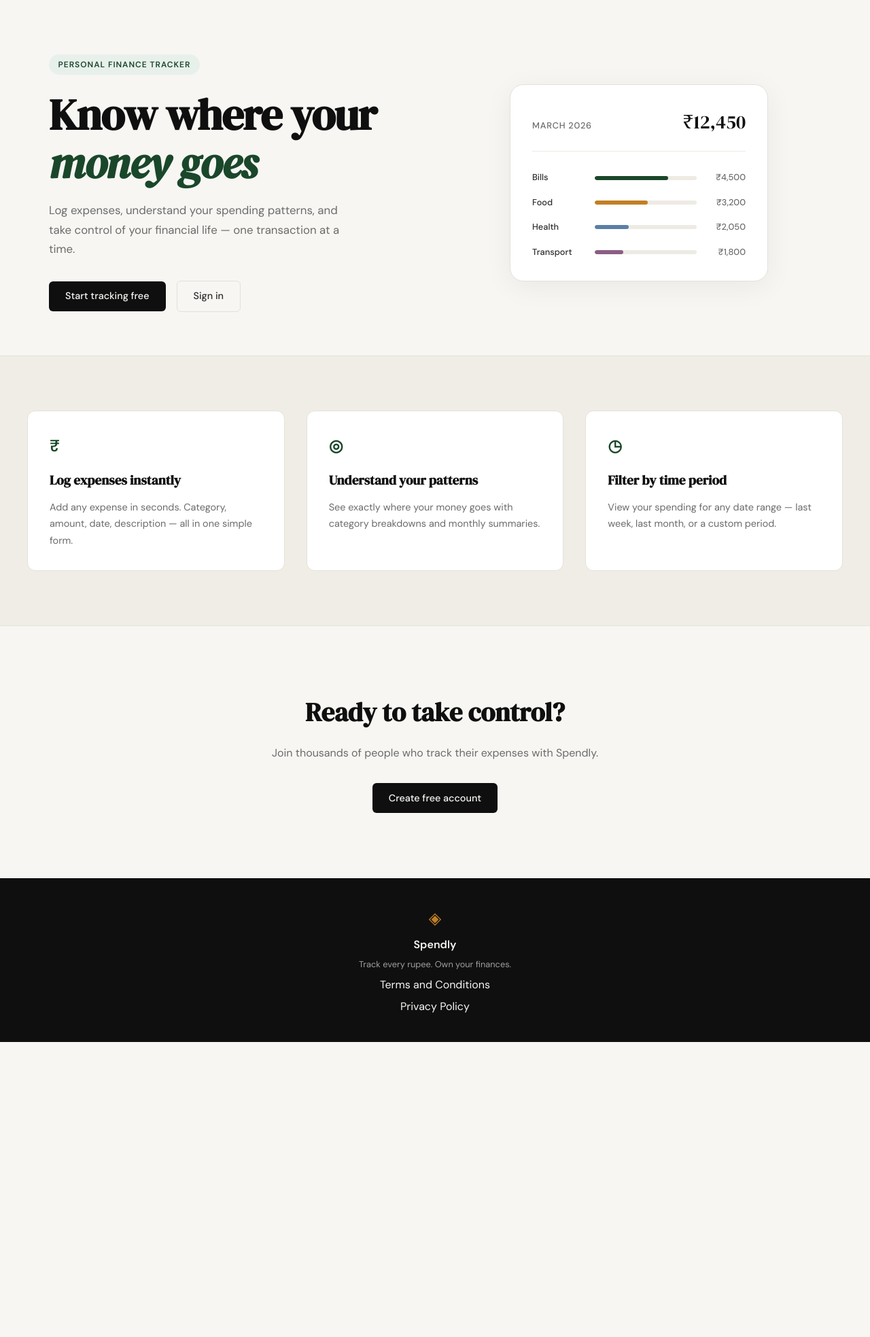
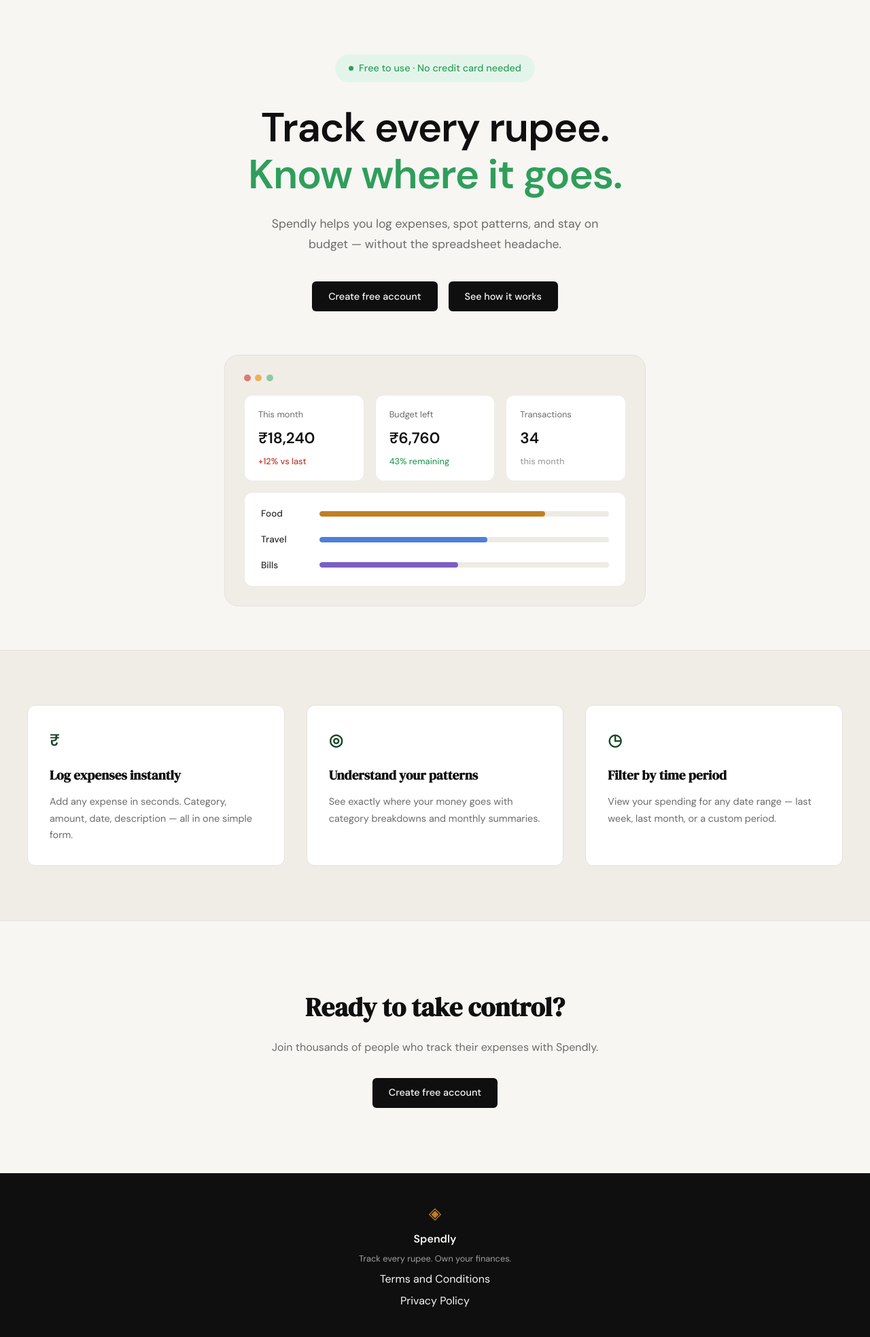
Before and after one commit to DevanshNayyar/spendly, a Flask app: page / in a window 1280 px wide. Shown: the part 61-2028 px from the top of the page at 68% size. Before the commit the page ends 1594 px from the top, so only its background shows below. Run offline with Flask 3, Linux system fonts and the light colour scheme.

Commit message:
landing: redesign hero section to match mockup

```diff
--- a/static/css/style.css
+++ b/static/css/style.css
@@ -28,6 +28,9 @@
     --radius-sm: 6px;
     --radius-md: 12px;
     --radius-lg: 20px;
+
+    --hero-green: #2f9e5b;
+    --hero-green-light: #e3f5ea;
 }
 
 /* ------------------------------------------------------------------ */
@@ -125,136 +128,176 @@
 
 .hero {
     padding: 5rem 2rem 4rem;
-    display: grid;
-    grid-template-columns: 1fr 1fr;
-    gap: 4rem;
+    display: flex;
+    flex-direction: column;
     align-items: center;
+    text-align: center;
     max-width: var(--max-width);
     margin: 0 auto;
 }
 
+.hero-inner {
+    display: flex;
+    flex-direction: column;
+    align-items: center;
+    max-width: 640px;
+}
+
 .hero-badge {
-    display: inline-block;
-    background: var(--accent-light);
-    color: var(--accent);
-    font-size: 0.75rem;
-    font-weight: 600;
-    letter-spacing: 0.08em;
-    text-transform: uppercase;
-    padding: 0.35rem 0.85rem;
+    display: inline-flex;
+    align-items: center;
+    gap: 0.5rem;
+    background: var(--hero-green-light);
+    color: var(--hero-green);
+    font-size: 0.9rem;
+    font-weight: 500;
+    padding: 0.55rem 1.25rem;
     border-radius: 999px;
+    margin-bottom: 2rem;
+}
+
+.hero-badge-dot {
+    width: 7px;
+    height: 7px;
+    border-radius: 50%;
+    background: var(--hero-green);
+}
+
+.hero-title {
+    font-family: var(--font-body);
+    font-weight: 700;
+    font-size: clamp(2.5rem, 5vw, 3.75rem);
+    line-height: 1.15;
+    letter-spacing: -0.02em;
+    color: var(--ink);
     margin-bottom: 1.5rem;
 }
 
-.hero-title {
-    font-family: var(--font-display);
-    font-size: clamp(2.5rem, 5vw, 4rem);
-    line-height: 1.1;
-    letter-spacing: -0.02em;
-    color: var(--ink);
-    margin-bottom: 1.25rem;
-}
-
-.hero-title em {
-    font-style: italic;
-    color: var(--accent);
+.hero-title-accent {
+    color: var(--hero-green);
 }
 
 .hero-subtitle {
-    font-size: 1.05rem;
+    font-size: 1.1rem;
     color: var(--ink-muted);
     line-height: 1.7;
-    max-width: 460px;
-    margin-bottom: 2rem;
+    max-width: 520px;
+    margin-bottom: 2.5rem;
 }
 
 .hero-actions {
     display: flex;
     gap: 1rem;
     align-items: center;
+    justify-content: center;
+    margin-bottom: 4rem;
 }
 
 /* ------------------------------------------------------------------ */
-/* Mock card (hero visual)                                             */
+/* Dashboard card (hero visual)                                        */
 /* ------------------------------------------------------------------ */
 
 .hero-visual {
     display: flex;
     justify-content: center;
+    width: 100%;
 }
 
-.mock-card {
-    background: var(--paper-card);
+.dashboard-panel {
+    background: var(--paper-warm);
     border: 1px solid var(--border);
     border-radius: var(--radius-lg);
-    padding: 2rem;
+    padding: 1.75rem;
     width: 100%;
-    max-width: 380px;
-    box-shadow: 0 8px 40px rgba(0,0,0,0.06);
+    max-width: 620px;
 }
 
-.mock-card-header {
+.dashboard-dots {
     display: flex;
-    justify-content: space-between;
-    align-items: baseline;
-    margin-bottom: 1.75rem;
-    padding-bottom: 1.25rem;
-    border-bottom: 1px solid var(--border-soft);
+    gap: 0.4rem;
+    margin-bottom: 1.25rem;
 }
 
-.mock-label {
-    font-size: 0.8rem;
-    font-weight: 500;
-    color: var(--ink-muted);
-    text-transform: uppercase;
-    letter-spacing: 0.06em;
+.dot { width: 10px; height: 10px; border-radius: 50%; }
+.dot-red { background: #e0796f; }
+.dot-amber { background: #e8b458; }
+.dot-green { background: #8fc9a0; }
+
+.dashboard-stats {
+    display: grid;
+    grid-template-columns: repeat(3, 1fr);
+    gap: 1rem;
+    margin-bottom: 1rem;
 }
 
-.mock-total {
-    font-family: var(--font-display);
-    font-size: 1.75rem;
+.stat-box {
+    background: var(--paper-card);
+    border: 1px solid var(--border-soft);
+    border-radius: var(--radius-md);
+    padding: 1.1rem 1.25rem;
+    display: flex;
+    flex-direction: column;
+    gap: 0.4rem;
+    text-align: left;
+}
+
+.stat-label {
+    font-size: 0.8rem;
+    color: var(--ink-muted);
+}
+
+.stat-value {
+    font-family: var(--font-body);
+    font-weight: 700;
+    font-size: 1.4rem;
     color: var(--ink);
 }
 
-.mock-bars { display: flex; flex-direction: column; gap: 1rem; }
+.stat-delta { font-size: 0.8rem; font-weight: 500; }
+.stat-delta-neg { color: var(--danger); }
+.stat-delta-pos { color: var(--hero-green); }
+.stat-delta-muted { color: var(--ink-faint); }
 
-.mock-bar-row {
-    display: grid;
-    grid-template-columns: 80px 1fr 60px;
-    align-items: center;
-    gap: 0.75rem;
+.dashboard-bars {
+    background: var(--paper-card);
+    border: 1px solid var(--border-soft);
+    border-radius: var(--radius-md);
+    padding: 1.25rem 1.5rem;
+    display: flex;
+    flex-direction: column;
+    gap: 1rem;
 }
 
-.mock-cat {
-    font-size: 0.8rem;
+.dashboard-bar-row {
+    display: grid;
+    grid-template-columns: 70px 1fr;
+    align-items: center;
+    gap: 1rem;
+}
+
+.dashboard-bar-label {
+    font-size: 0.85rem;
     font-weight: 500;
     color: var(--ink-soft);
+    text-align: left;
 }
 
-.mock-bar-track {
-    height: 6px;
+.dashboard-bar-track {
+    height: 8px;
     background: var(--border-soft);
     border-radius: 999px;
     overflow: hidden;
 }
 
-.mock-bar {
+.dashboard-bar-fill {
     height: 100%;
-    background: var(--accent);
     border-radius: 999px;
     transition: width 0.6s ease;
 }
 
-.mock-bar-2 { background: var(--accent-2); }
-.mock-bar-3 { background: #5b7fa6; }
-.mock-bar-4 { background: #8b5e83; }
-
-.mock-amt {
-    font-size: 0.8rem;
-    font-weight: 500;
-    color: var(--ink-muted);
-    text-align: right;
-}
+.dashboard-bar-food { background: var(--accent-2); }
+.dashboard-bar-travel { background: #4f7fd6; }
+.dashboard-bar-bills { background: #7c5fc4; }
 
 /* ------------------------------------------------------------------ */
 /* Buttons                                                             */
@@ -555,14 +598,9 @@
 /* ------------------------------------------------------------------ */
 
 @media (max-width: 900px) {
-    .hero {
-        grid-template-columns: 1fr;
-        text-align: center;
-    }
-
     .hero-subtitle { max-width: 100%; }
     .hero-actions { justify-content: center; }
-    .hero-visual { display: none; }
+    .dashboard-stats { grid-template-columns: 1fr; }
 
     .features-inner { grid-template-columns: 1fr; }
 }
--- a/templates/landing.html
+++ b/templates/landing.html
@@ -6,55 +6,65 @@
 
 <section class="hero">
     <div class="hero-inner">
-        <div class="hero-badge">Personal Finance Tracker</div>
+        <div class="hero-badge">
+            <span class="hero-badge-dot"></span>
+            Free to use &middot; No credit card needed
+        </div>
         <h1 class="hero-title">
-            Know where your<br>
-            <em>money goes</em>
+            Track every rupee.<br>
+            <span class="hero-title-accent">Know where it goes.</span>
         </h1>
         <p class="hero-subtitle">
-            Log expenses, understand your spending patterns,
-            and take control of your financial life —
-            one transaction at a time.
+            Spendly helps you log expenses, spot patterns, and stay
+            on budget &mdash; without the spreadsheet headache.
         </p>
         <div class="hero-actions">
-            <a href="{{ url_for('register') }}" class="btn-primary">Start tracking free</a>
-            <a href="{{ url_for('login') }}" class="btn-ghost">Sign in</a>
+            <a href="{{ url_for('register') }}" class="btn-primary">Create free account</a>
+            <a href="#" class="btn-primary">See how it works</a>
         </div>
     </div>
     <div class="hero-visual">
-        <div class="mock-card">
-            <div class="mock-card-header">
-                <span class="mock-label">March 2026</span>
-                <span class="mock-total">₹12,450</span>
+        <div class="dashboard-panel">
+            <div class="dashboard-dots">
+                <span class="dot dot-red"></span>
+                <span class="dot dot-amber"></span>
+                <span class="dot dot-green"></span>
             </div>
-            <div class="mock-bars">
-                <div class="mock-bar-row">
-                    <span class="mock-cat">Bills</span>
-                    <div class="mock-bar-track">
-                        <div class="mock-bar" style="width: 72%"></div>
+            <div class="dashboard-stats">
+                <div class="stat-box">
+                    <span class="stat-label">This month</span>
+                    <span class="stat-value">&#8377;18,240</span>
+                    <span class="stat-delta stat-delta-neg">+12% vs last</span>
+                </div>
+                <div class="stat-box">
+                    <span class="stat-label">Budget left</span>
+                    <span class="stat-value">&#8377;6,760</span>
+                    <span class="stat-delta stat-delta-pos">43% remaining</span>
+                </div>
+                <div class="stat-box">
+                    <span class="stat-label">Transactions</span>
+                    <span class="stat-value">34</span>
+                    <span class="stat-delta stat-delta-muted">this month</span>
+                </div>
+            </div>
+            <div class="dashboard-bars">
+                <div class="dashboard-bar-row">
+                    <span class="dashboard-bar-label">Food</span>
+                    <div class="dashboard-bar-track">
+                        <div class="dashboard-bar-fill dashboard-bar-food" style="width: 78%"></div>
                     </div>
-                    <span class="mock-amt">₹4,500</span>
                 </div>
-                <div class="mock-bar-row">
-                    <span class="mock-cat">Food</span>
-                    <div class="mock-bar-track">
-                        <div class="mock-bar mock-bar-2" style="width: 52%"></div>
+                <div class="dashboard-bar-row">
+                    <span class="dashboard-bar-label">Travel</span>
+                    <div class="dashboard-bar-track">
+                        <div class="dashboard-bar-fill dashboard-bar-travel" style="width: 58%"></div>
                     </div>
-                    <span class="mock-amt">₹3,200</span>
                 </div>
-                <div class="mock-bar-row">
-                    <span class="mock-cat">Health</span>
-                    <div class="mock-bar-track">
-                        <div class="mock-bar mock-bar-3" style="width: 33%"></div>
+                <div class="dashboard-bar-row">
+                    <span class="dashboard-bar-label">Bills</span>
+                    <div class="dashboard-bar-track">
+                        <div class="dashboard-bar-fill dashboard-bar-bills" style="width: 48%"></div>
                     </div>
-                    <span class="mock-amt">₹2,050</span>
-                </div>
-                <div class="mock-bar-row">
-                    <span class="mock-cat">Transport</span>
-                    <div class="mock-bar-track">
-                        <div class="mock-bar mock-bar-4" style="width: 28%"></div>
-                    </div>
-                    <span class="mock-amt">₹1,800</span>
                 </div>
             </div>
         </div>
```
